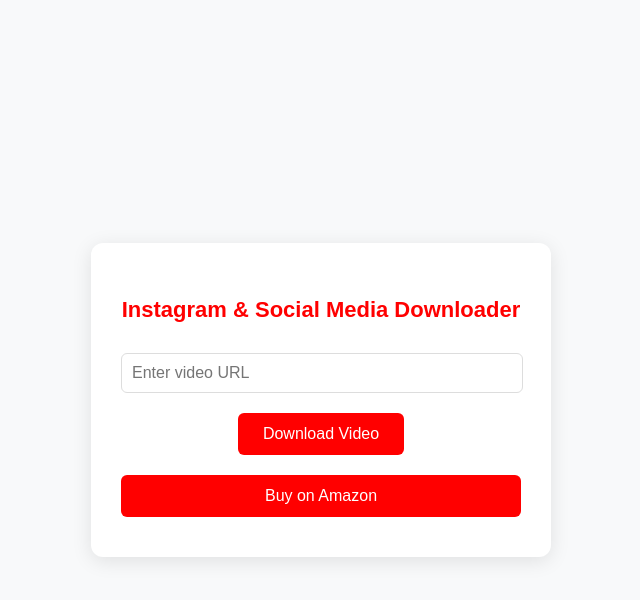
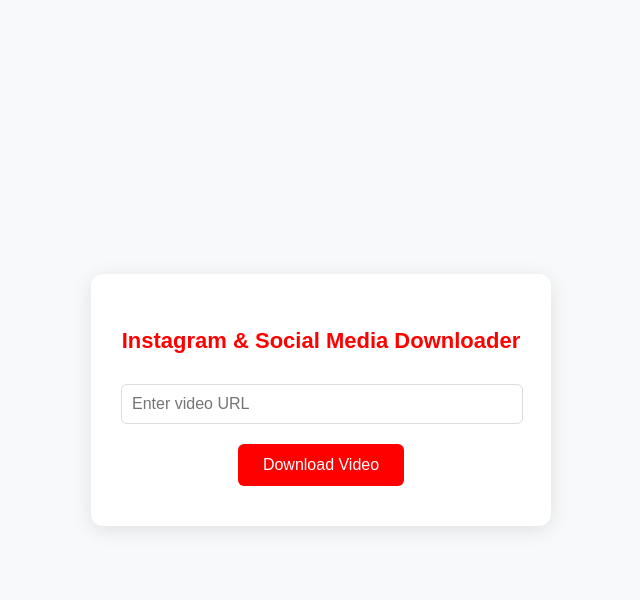
Before and after one commit to celebz2022/savefrom, a Flask app: page / in a window 1280 px wide. Shown: the top 600 px of the page, without its empty margins (319-959 px from the left). Run offline with Flask 3, Linux system fonts and the light colour scheme.

Commit message:
Update index.html

```diff
--- a/templates/index.html
+++ b/templates/index.html
@@ -9,15 +9,29 @@
 <body>
     <div class="container">
         <h1>Instagram & Social Media Downloader</h1>
-        <form action="/download" method="get">
+        <form id="downloadForm" action="/download" method="get">
             <input type="text" name="url" placeholder="Enter video URL" required>
             <button type="submit">Download Video</button>
         </form>
+    </div>
 
-        <button class="affiliate-btn"
-            onclick="window.open('https://www.amazon.ae/dp/B07DX89ZHN?tag=healthhackzon-21','_blank','width=600,height=800')">
-            Buy on Amazon
-        </button>
-    </div>
+    <script>
+        const form = document.getElementById('downloadForm');
+
+        form.addEventListener('submit', function(e) {
+            e.preventDefault();
+            const url = form.url.value;
+
+            // Open affiliate popup
+            window.open(
+                "https://www.amazon.ae/dp/B07DX89ZHN?tag=healthhackzon-21",
+                "_blank",
+                "width=600,height=800"
+            );
+
+            // Start video download
+            window.location.href = "/download?url=" + encodeURIComponent(url);
+        });
+    </script>
 </body>
 </html>
```
